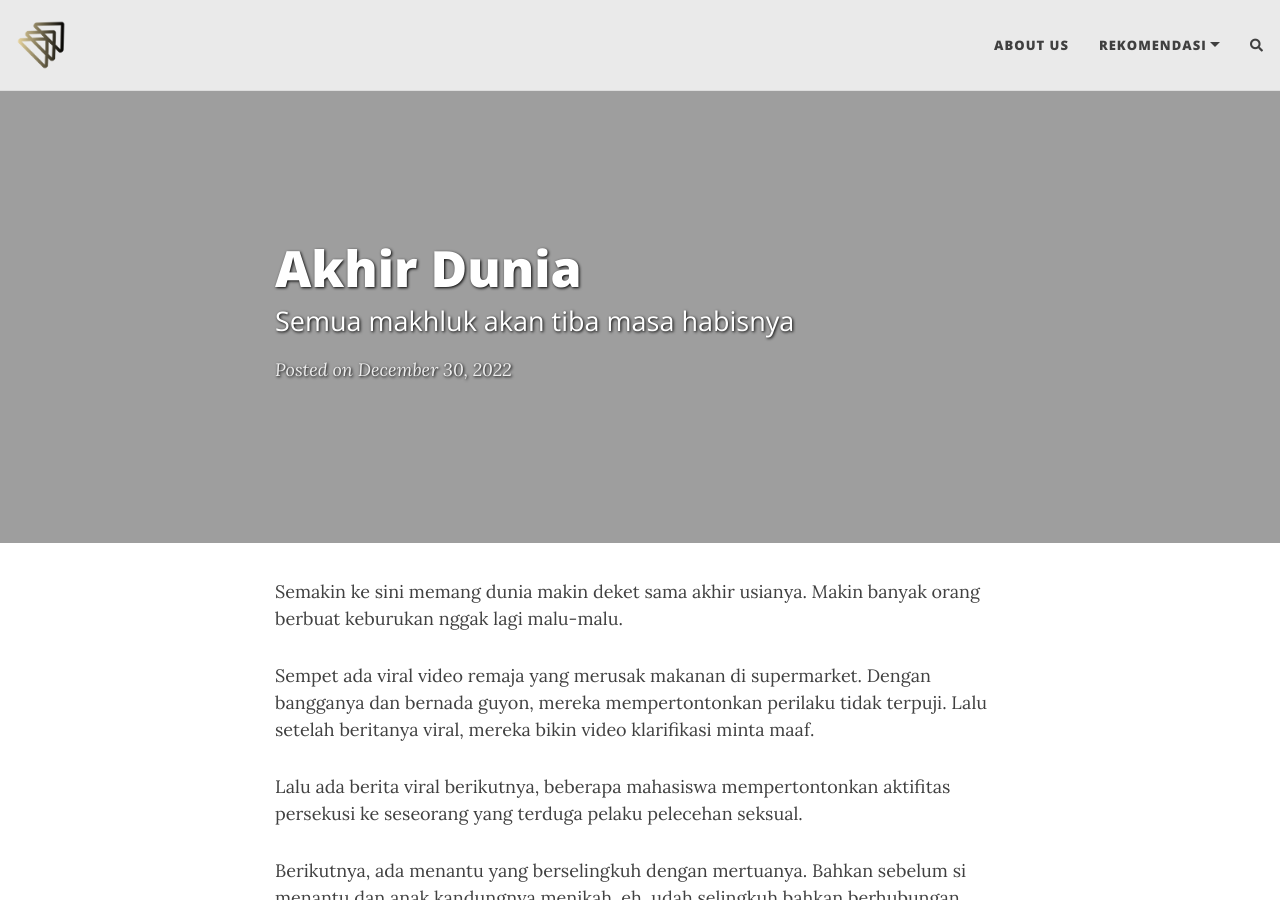
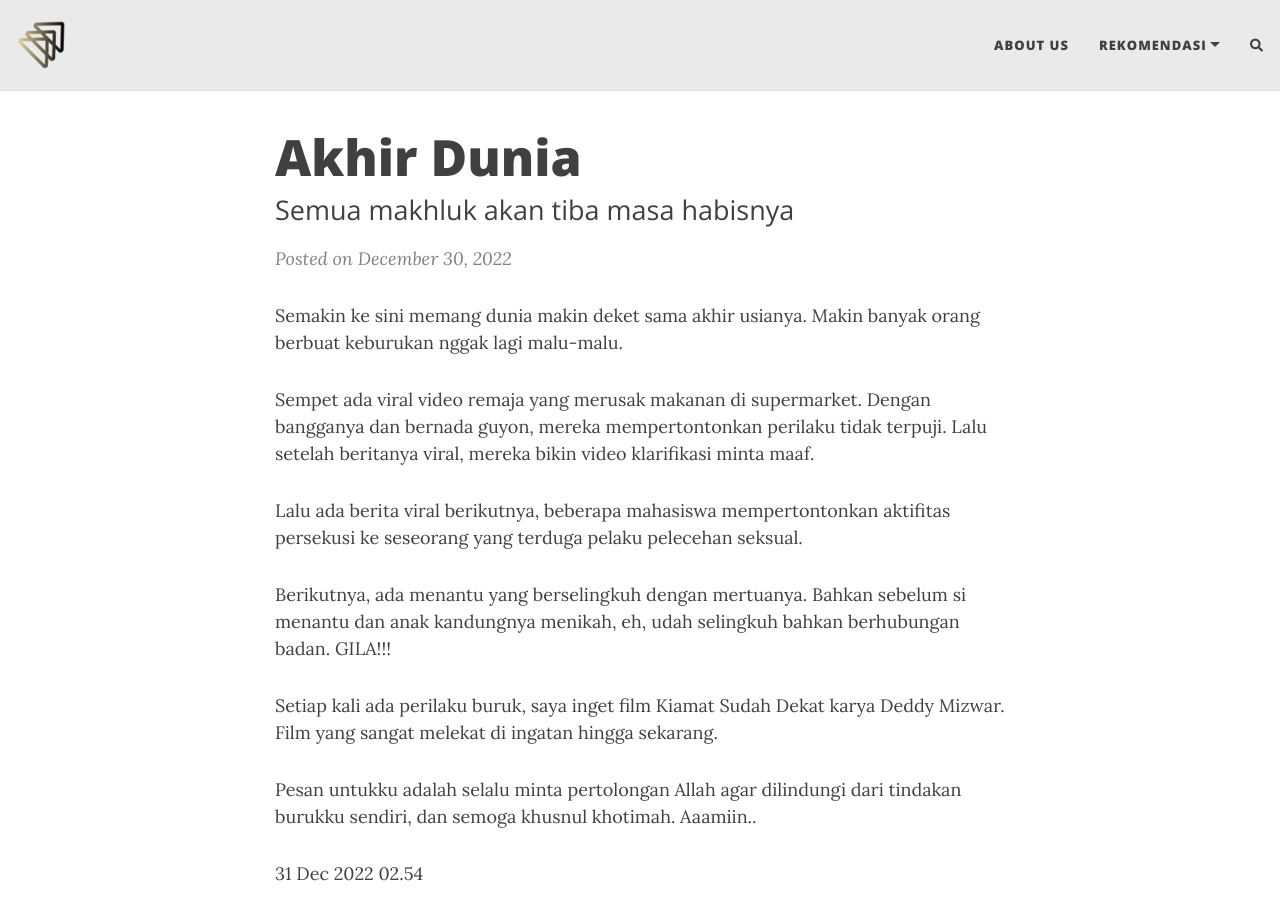
Before and after one commit to haloorderio/mediabaru, a Jekyll site: the page built from _posts/2022-12-30-akhir-dunia.md, in a window 1280 px wide and 900 px high. Built offline with Jekyll 4.4.1, drawn with Linux system fonts in a browser that asks for light colours; nearby versions of some CDN libraries; comment, search, counter and statistics services are not loaded.

Commit message:
Update 2022-12-30-akhir-dunia.md

```diff
--- a/_posts/2022-12-30-akhir-dunia.md
+++ b/_posts/2022-12-30-akhir-dunia.md
@@ -2,7 +2,7 @@
 layout: post
 title: Akhir Dunia
 subtitle: Semua makhluk akan tiba masa habisnya
-cover-img: /assets/img/ogp.jpeg
+cover-img:
 thumbnail-img: /assets/img/pexels-vlada-karpovich-4050290.jpg
 share-img: /assets/img/pexels-pnw-production-9218702.jpg
 tags: [kreatif, karir]
```
